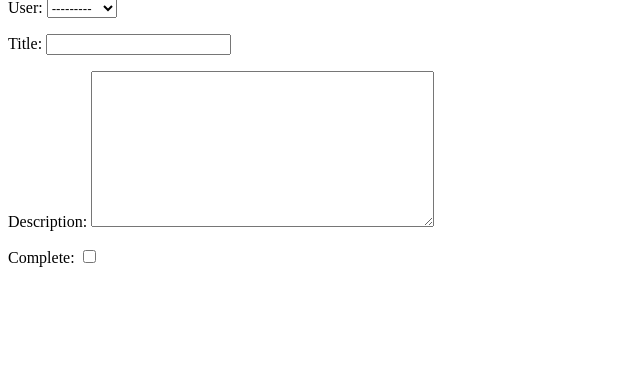
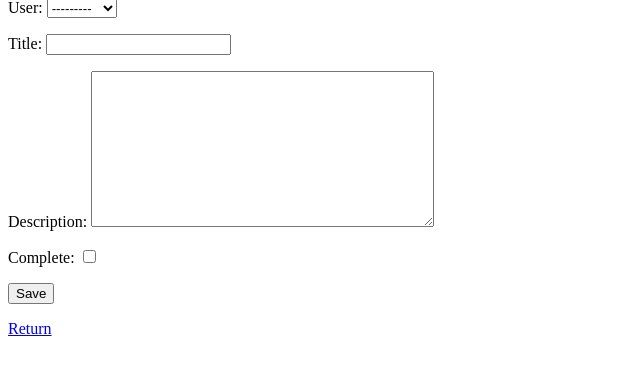
Before and after one commit to LeahGrim/TodoList, a Django app: page /task-create/ in a window 1280 px wide. Shown: the part 67-450 px from the top of the page, without its empty margins (0-640 px from the left). Run offline with Django 4.2, Linux system fonts and the light colour scheme; data comes from the database, SQL or seed files in the repository; both versions use the stored data as it was after the commit.

Commit message:
created a return button on task form and added the csrf_token

```diff
--- a/todolistprj/todo/templates/todo/task_form.html
+++ b/todolistprj/todo/templates/todo/task_form.html
@@ -1,4 +1,8 @@
 <h1> Task Forms:</h1>
 <form action="" method="post">
+    {% csrf_token %}
     {{form.as_p}}
+    <input type="submit" value="Save">
 </form>
+
+<a href="{% url 'task' %}" > Return </a>
```
Also changed, not shown: todolistprj/db.sqlite3.
